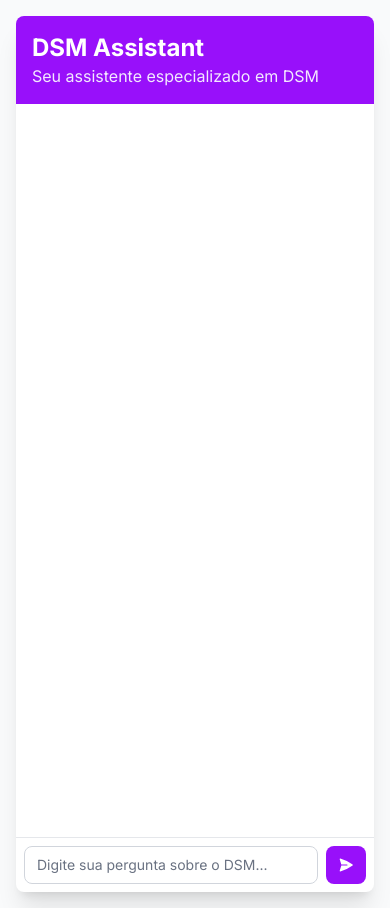
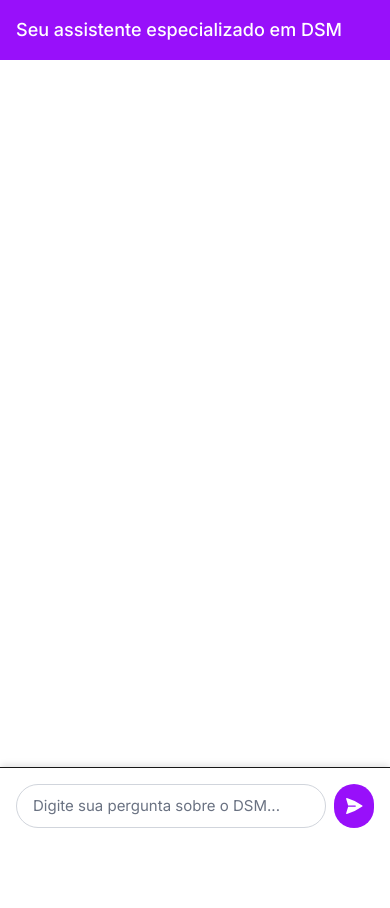
Before and after one commit to evanzreal/dsm-app, a Next.js app: page / in a window 390 px wide. After the commit the page ends 844 px from the top, so only its background shows below. Built offline with nearby package versions, Linux system fonts and the light colour scheme.

Commit message:
fix: ajustes de layout para melhor responsividade em dispositivos móveis

```diff
--- a/src/app/page.tsx
+++ b/src/app/page.tsx
@@ -2,12 +2,11 @@ import Chat from '@/components/Chat';
 
 export default function Home() {
   return (
-    <main className="flex min-h-screen flex-col items-center justify-between p-4 bg-gray-50">
-      <div className="w-full max-w-4xl bg-white rounded-lg shadow-xl overflow-hidden">
-        <div className="bg-purple-600 p-4">
-          <h1 className="text-2xl font-bold text-white">DSM Assistant</h1>
-          <p className="text-purple-100">Seu assistente especializado em DSM</p>
-        </div>
+    <main className="min-h-screen w-full max-w-[430px] mx-auto bg-white relative">
+      <div className="fixed top-0 left-0 right-0 max-w-[430px] mx-auto bg-purple-600 text-white p-4 z-10">
+        <h1 className="text-lg font-medium">Seu assistente especializado em DSM</h1>
+      </div>
+      <div className="h-screen pt-16 pb-0">
         <Chat />
       </div>
     </main>
--- a/src/components/Chat.tsx
+++ b/src/components/Chat.tsx
@@ -133,10 +133,17 @@ export default function Chat() {
   };
 
   return (
-    <div className="flex flex-col h-[calc(100vh-3.5rem)] sm:h-[calc(100vh-6rem)] md:h-[calc(100vh-8rem)] max-w-7xl mx-auto w-full">
-      <div className="flex-1 overflow-y-auto px-2 py-3 sm:p-4 md:p-6 space-y-3 sm:space-y-4 md:space-y-6" id="chat-messages">
+    <div className="flex flex-col h-full">
+      <div
+        className="flex-1 overflow-y-auto px-4 py-3 space-y-4"
+        id="chat-messages"
+        style={{
+          height: 'calc(100vh - 140px)',
+          overscrollBehavior: 'contain'
+        }}
+      >
         {webhookError && (
-          <div className="bg-red-100 border border-red-400 text-red-700 px-3 py-2 sm:px-4 sm:py-3 rounded relative text-sm sm:text-base mb-4" role="alert">
+          <div className="bg-red-100 border border-red-400 text-red-700 px-3 py-2 rounded relative text-sm" role="alert">
             <strong className="font-bold">Erro: </strong>
             <span className="block sm:inline">{webhookError}</span>
           </div>
@@ -149,13 +156,13 @@ export default function Chat() {
             } animate-fade-in`}
           >
             <div
-              className={`max-w-[90%] sm:max-w-[85%] md:max-w-[75%] rounded-lg p-2.5 sm:p-3 md:p-4 ${
+              className={`max-w-[85%] rounded-2xl px-4 py-2 ${
                 message.role === 'user'
                   ? 'bg-purple-600 text-white'
                   : 'bg-gray-100 text-gray-800'
               }`}
             >
-              <div className="prose prose-sm md:prose-base max-w-none text-sm sm:text-base md:text-lg">
+              <div className="prose prose-sm max-w-none text-[15px] leading-relaxed">
                 <ReactMarkdown
                   components={{
                     p: ({children}) => <p className="m-0">{children}</p>
@@ -169,11 +176,11 @@ export default function Chat() {
         ))}
         {isLoading && (
           <div className="flex justify-start">
-            <div className="bg-gray-100 rounded-lg p-2 sm:p-3 md:p-4">
-              <div className="flex space-x-1.5 sm:space-x-2 md:space-x-3">
-                <div className="w-1.5 h-1.5 sm:w-2 sm:h-2 md:w-2.5 md:h-2.5 bg-gray-300 rounded-full animate-bounce" style={{ animationDelay: '0ms' }}></div>
-                <div className="w-1.5 h-1.5 sm:w-2 sm:h-2 md:w-2.5 md:h-2.5 bg-gray-300 rounded-full animate-bounce" style={{ animationDelay: '150ms' }}></div>
-                <div className="w-1.5 h-1.5 sm:w-2 sm:h-2 md:w-2.5 md:h-2.5 bg-gray-300 rounded-full animate-bounce" style={{ animationDelay: '300ms' }}></div>
+            <div className="bg-gray-100 rounded-2xl px-4 py-2">
+              <div className="flex space-x-1.5">
+                <div className="w-2 h-2 bg-gray-300 rounded-full animate-bounce" style={{ animationDelay: '0ms' }}></div>
+                <div className="w-2 h-2 bg-gray-300 rounded-full animate-bounce" style={{ animationDelay: '150ms' }}></div>
+                <div className="w-2 h-2 bg-gray-300 rounded-full animate-bounce" style={{ animationDelay: '300ms' }}></div>
               </div>
             </div>
           </div>
@@ -181,22 +188,29 @@ export default function Chat() {
         <div ref={messagesEndRef} />
       </div>
 
-      <form onSubmit={handleSubmit} className="p-2 sm:p-3 md:p-4 border-t border-gray-200">
-        <div className="flex space-x-2 sm:space-x-3 md:space-x-4 max-w-4xl mx-auto">
+      <form
+        onSubmit={handleSubmit}
+        className="border-t bg-white p-4 sticky bottom-0 left-0 right-0"
+        style={{
+          boxShadow: '0 -4px 6px -1px rgba(0, 0, 0, 0.1)'
+        }}
+      >
+        <div className="flex space-x-2">
           <input
             type="text"
             value={input}
             onChange={(e) => setInput(e.target.value)}
             placeholder="Digite sua pergunta sobre o DSM..."
-            className="flex-1 rounded-lg border border-gray-300 px-3 py-2 sm:px-4 sm:py-2.5 md:px-5 md:py-3 text-sm sm:text-base md:text-lg focus:outline-none focus:ring-2 focus:ring-purple-500 text-gray-800 placeholder-gray-500"
+            className="flex-1 rounded-full border border-gray-300 px-4 py-2.5 text-[15px] focus:outline-none focus:ring-2 focus:ring-purple-500 text-gray-800 placeholder-gray-500"
             disabled={isLoading}
           />
           <button
             type="submit"
             disabled={isLoading}
-            className="bg-purple-600 text-white rounded-lg px-3 sm:px-4 md:px-5 py-2 sm:py-2.5 md:py-3 hover:bg-purple-700 transition-colors disabled:bg-purple-400 flex items-center justify-center min-w-[2.5rem] sm:min-w-[3rem] md:min-w-[3.5rem]"
+            className="bg-purple-600 text-white rounded-full p-2.5 hover:bg-purple-700 transition-colors disabled:bg-purple-400 flex items-center justify-center min-w-[40px]"
+            aria-label="Enviar mensagem"
           >
-            <PaperAirplaneIcon className="h-4 w-4 sm:h-5 sm:w-5 md:h-6 md:w-6" />
+            <PaperAirplaneIcon className="h-5 w-5" />
           </button>
         </div>
       </form>
```
